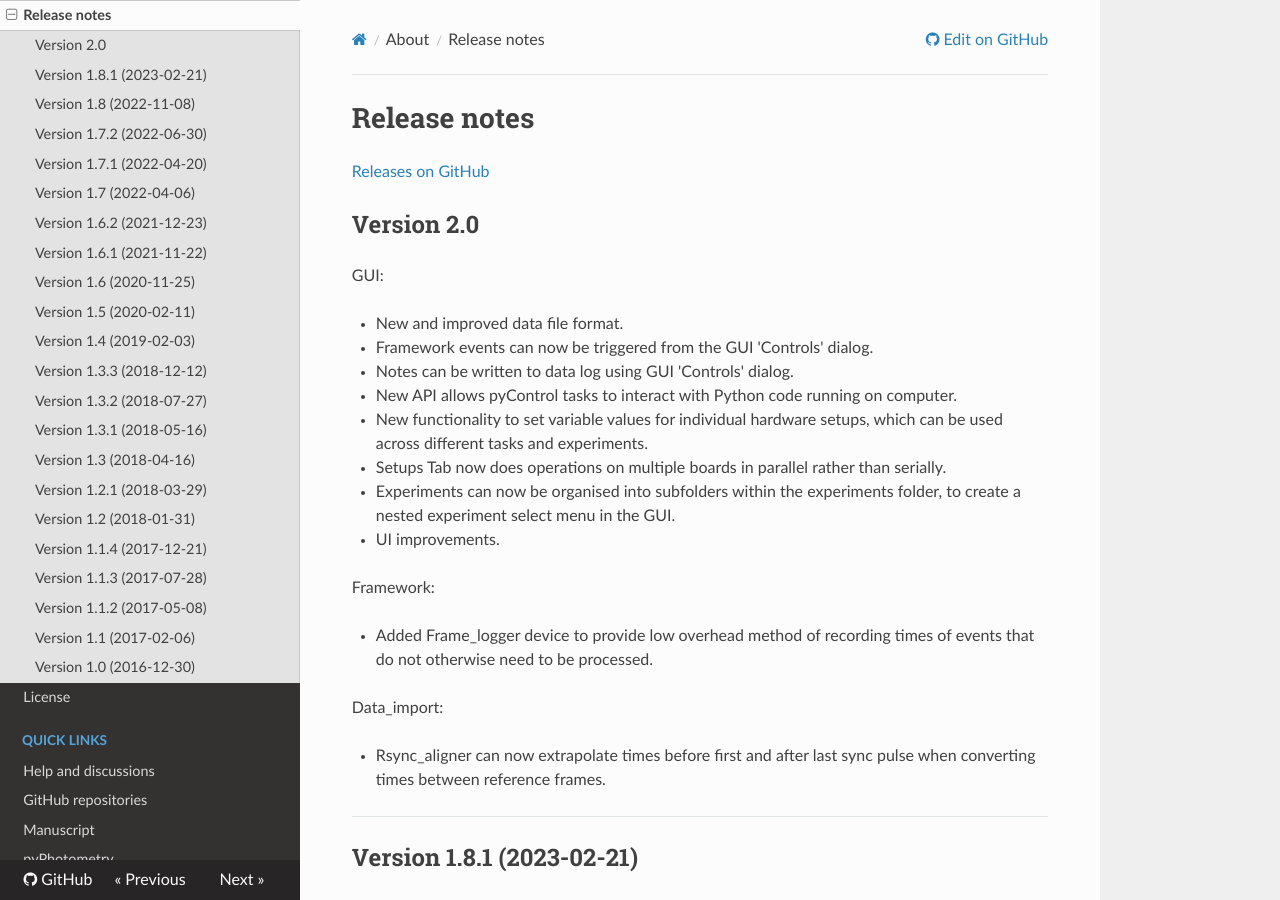
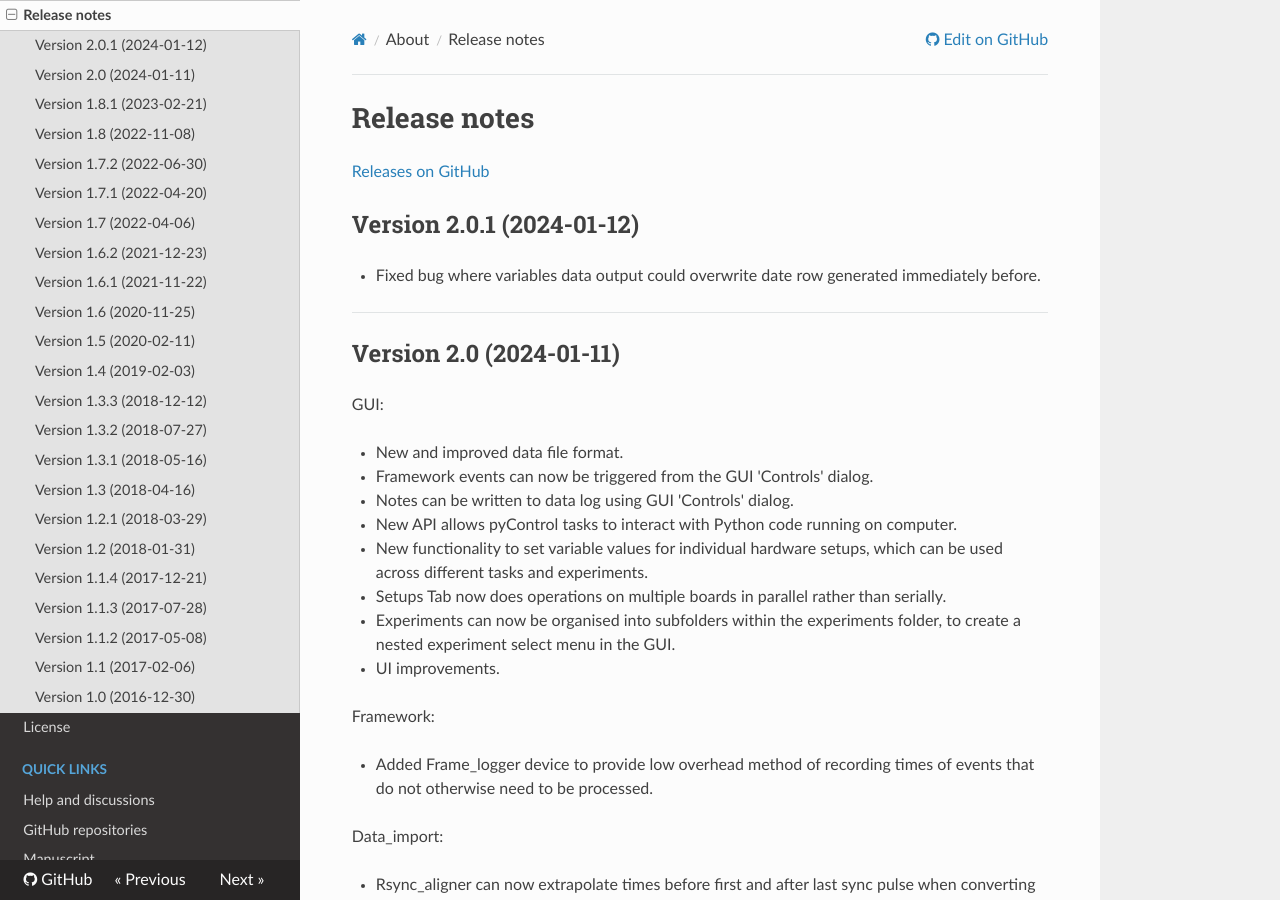
Before and after one commit to pyControl/docs, an MkDocs documentation site: the page built from docs/about/release-notes.md, in a window 1280 px wide and 900 px high. Built offline with MkDocs 1.6.1, drawn with Linux system fonts in a browser that asks for light colours; nearby versions of some CDN libraries.

```diff
--- a/docs/about/release-notes.md
+++ b/docs/about/release-notes.md
@@ -1,7 +1,15 @@
 # Release notes
+
 [Releases on GitHub](https://github.com/pyControl/code/releases)
 
-## Version 2.0
+## Version 2.0.1 (2024-01-12)
+
+- Fixed bug where variables data output could overwrite date row generated
+  immediately before.
+
+---
+
+## Version 2.0 (2024-01-11)
 
 GUI:
 
```
Also changed, not shown: docs/index.md (+3 -3 lines), docs/user-guide/graphical-user-interface.md (+1 -1 lines), docs/user-guide/programming-tasks.md (+1 -1 lines), docs/user-guide/synchronisation.md (+1 -1 lines).
